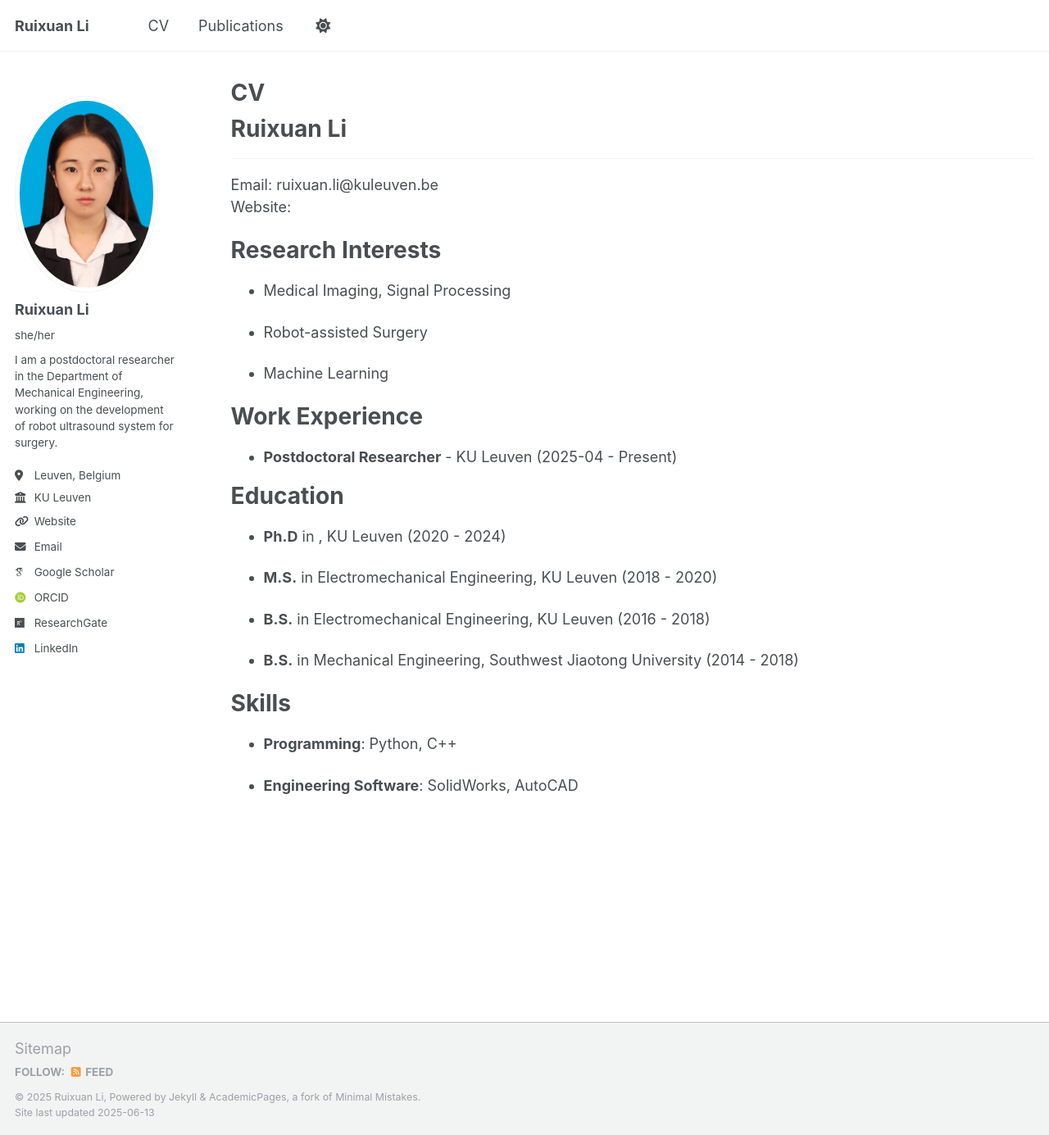
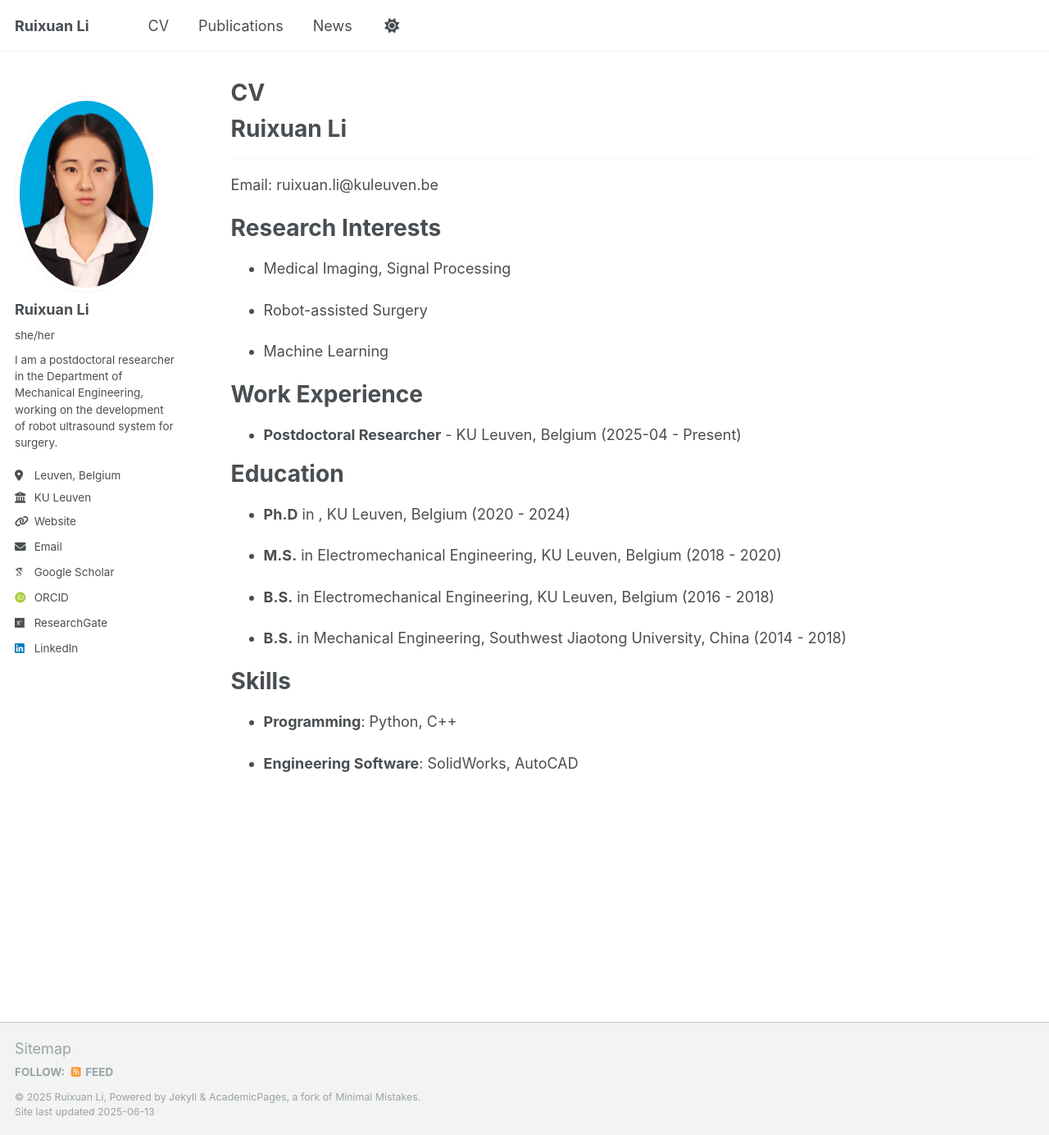
Before and after one commit to Li-Ruixuan/Li-Ruixuan.github.io, a Jekyll site: the page built from _pages/cv.md, in a window 1280 px wide and 1385 px high. Shown: the whole window at 82% size. Built offline with Jekyll 4.4.1, drawn with Linux system fonts in a browser that asks for light colours; some web fonts are replaced.

Commit message:
Add cv pdf

```diff
--- a/_data/cv.json
+++ b/_data/cv.json
@@ -24,7 +24,7 @@
     ]
   },
   "work": [{
-      "company": "KU Leuven",
+      "company": "KU Leuven, Belgium",
       "position": "Postdoctoral Researcher",
       "website": "https://www.kuleuven.be",
       "startDate": "2025-04",
@@ -32,27 +32,27 @@
     }],
   "education": [
     {
-      "institution": "KU Leuven",
+      "institution": "KU Leuven, Belgium",
       "studyType": "Ph.D",
       "startDate": "2020",
       "endDate": "2024"
     },
     {
-      "institution": "KU Leuven",
+      "institution": "KU Leuven, Belgium",
       "studyType": "M.S.",
       "area": "Electromechanical Engineering",
       "startDate": "2018",
       "endDate": "2020"
     },
     {
-      "institution": "KU Leuven",
+      "institution": "KU Leuven, Belgium",
       "studyType": "B.S.",
       "area": "Electromechanical Engineering",
       "startDate": "2016",
       "endDate": "2018"
     },
     {
-      "institution": "Southwest Jiaotong University",
+      "institution": "Southwest Jiaotong University, China",
       "studyType": "B.S.",
       "area": "Mechanical Engineering",
       "startDate": "2014",
--- a/_data/navigation.yml
+++ b/_data/navigation.yml
@@ -14,6 +14,10 @@ main:
 
   - title: "Publications"
     url: /publications/
+
+  - title: "News"
+    url: /news/
+
 
   # - title: "Talks"
   #   url: /talks/
--- a/_pages/cv.md
+++ b/_pages/cv.md
@@ -14,7 +14,6 @@ redirect_from:
 # {{ site.data.cv.basics.name }}
 **{{ site.data.cv.basics.label }}**
 Email: {{ site.data.cv.basics.email }}
-Website: {{ site.data.cv.basics.website }}
 
 {% if site.data.cv.interests %}
 Research Interests
```
